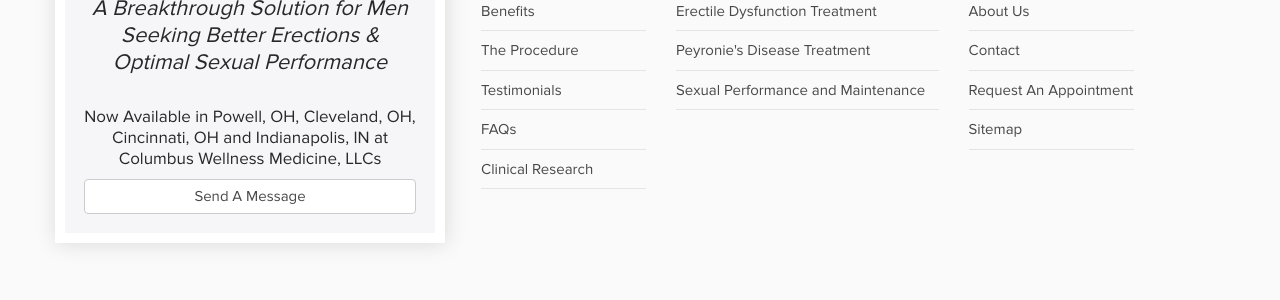
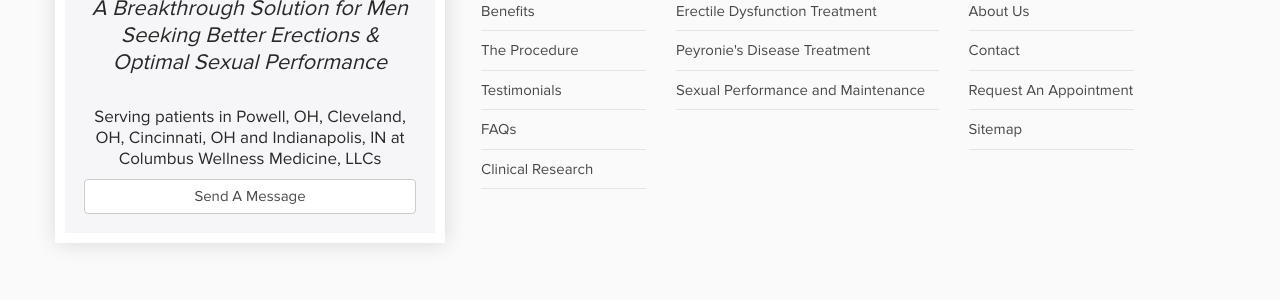
Before and after one commit to aaghealth/gainswavecolumbus.com, a Jekyll site: the page built from 404.html, in a window 1280 px wide. Shown: the part 445-745 px from the top of the page. Built offline with Jekyll 4.4.1, drawn with Linux system fonts in a browser that asks for light colours; nearby versions of some CDN libraries.

Commit message:
Update footer.html

```diff
--- a/_includes/footer.html
+++ b/_includes/footer.html
@@ -4,7 +4,7 @@
 			<div class="row">
 				<div class="col-xs-12 col-sm-3 col-lg-4 logobox">
 
-					<p class="slogan">{{ site.home_page_banner_tagline }}</p><p>Now Available in {{site.keyword_location}} at {{site.practice_name}}</p>
+					<p class="slogan">{{ site.home_page_banner_tagline }}</p><p>Serving patients in {{site.keyword_location}} at {{site.practice_name}}</p>
 					<a href="{{site.url}}/contact/" title="GAINSWave in {{site.keyword_location}}" class="btn btn-block btn-default">Send A Message</a>
 				</div>
 				<div class="col-xs-12 col-sm-3 col-lg-2">
```
